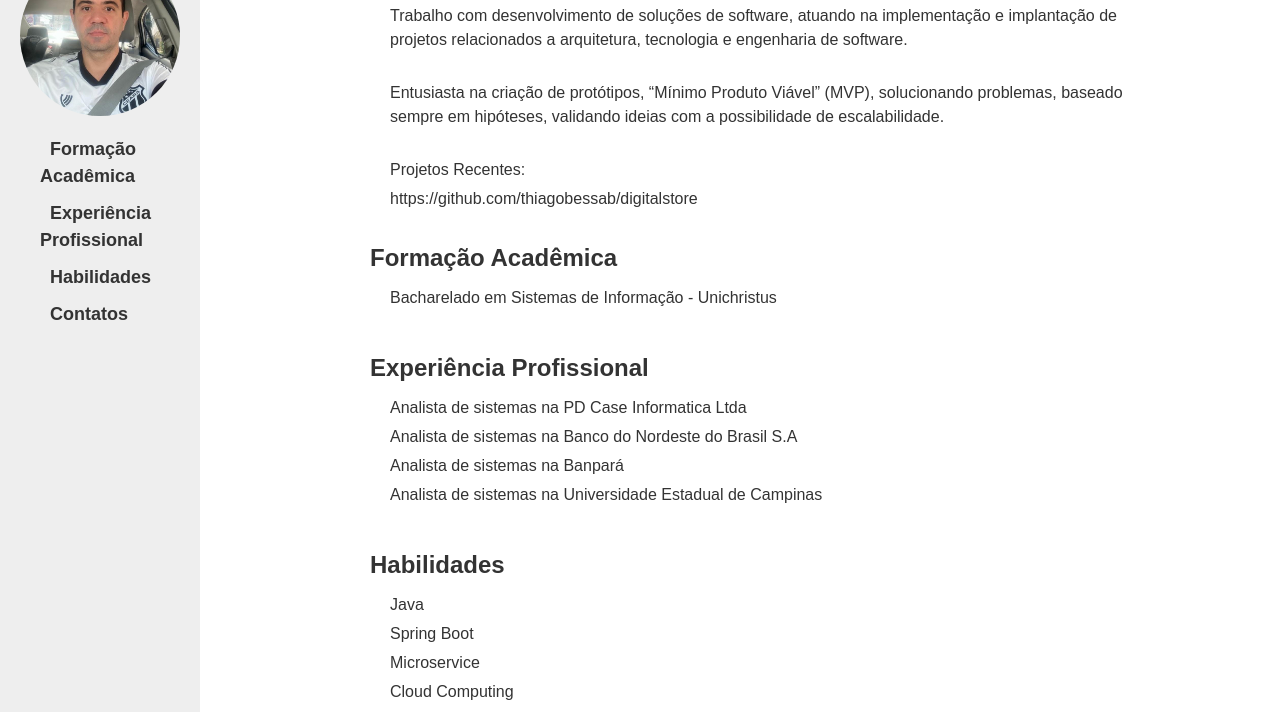
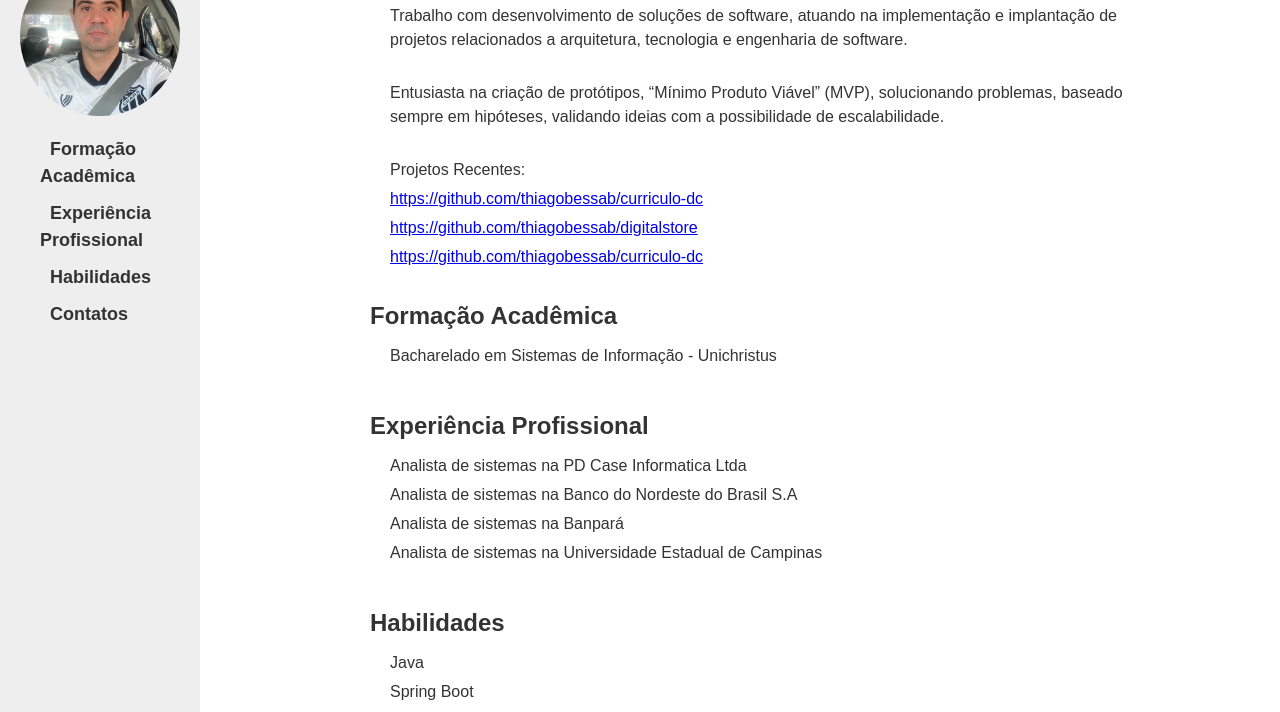
Before and after one commit to thiagobessab/curriculo-dc, a plain HTML site: page index.html in a window 1280 px wide. Shown: the part 84-796 px from the top of the page. Drawn offline with Linux system fonts and the light colour scheme.

Commit message:
Update index.html

```diff
--- a/index.html
+++ b/index.html
@@ -25,10 +25,23 @@
 			<br>
 			<li> Entusiasta na criação de protótipos, “Mínimo Produto Viável” (MVP), solucionando problemas, baseado sempre em hipóteses, validando ideias com a possibilidade de escalabilidade. </li>
 			<br>
-		      	<li> Projetos Recentes: </li>
-		      	<li> https://github.com/thiagobessab/digitalstore </li>
+          		<li>Projetos Recentes:</li>
+			<li>
+			    <a href="https://thiagobessab.github.io/curriculo-dc/"
+			      >https://github.com/thiagobessab/curriculo-dc</a
+			    >
+			</li>
+			<li>
+			    <a href="https://thiagobessab.github.io/digitalstore/"
+			      >https://github.com/thiagobessab/digitalstore</a
+			    >
+			</li>
+			<li>
+			    <a href="https://github.com/thiagobessab/pinterest-dc"
+			      >https://github.com/thiagobessab/curriculo-dc</a
+			    >
+			</li>
 			<br>
-
 		  </ul>
       <section id="formacao">
         <h2>Formação Acadêmica</h2>
```
